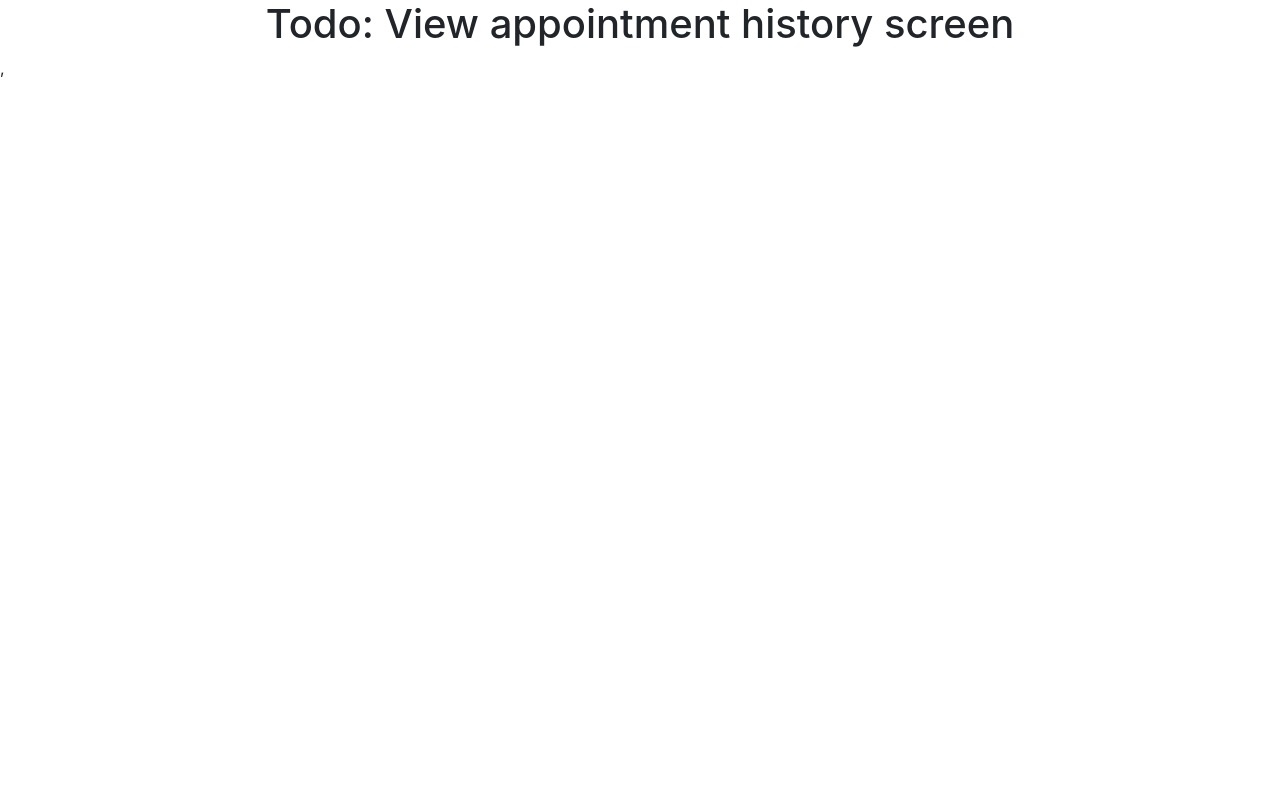
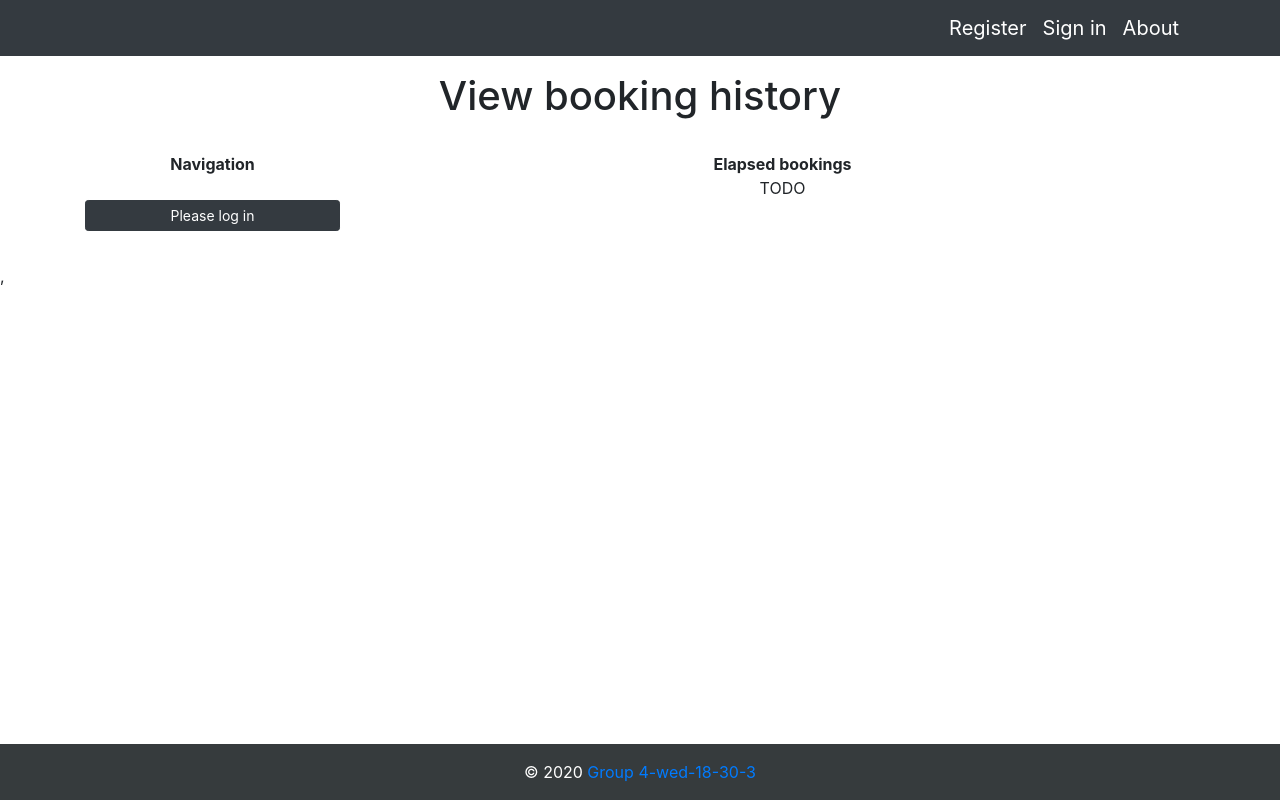
Before and after one commit to RMIT-SEPT/majorproject-4-wed-18-30-3, a React (Create React App) app in the folder FrontEnd/frontend-react/: page /history in a window 1280 px wide. Built offline with nearby package versions, Linux system fonts and the light colour scheme.

Commit message:
add skelton history scrren/pane

```diff
--- /dev/null
+++ b/FrontEnd/frontend-react/src/components/HistoryScreen/HistoryPane.js
@@ -0,0 +1,16 @@
+import React, { Component } from 'react'
+
+class HistoryPane extends Component {
+    render() {
+        return (
+            <div className="history_pane" id="history_pane">
+                <br/>
+                <b>Elapsed bookings</b>
+                <p>TODO</p>
+                <br/><br/>
+            </div>
+        )
+    }
+}
+
+export default HistoryPane;
--- a/FrontEnd/frontend-react/src/components/HistoryScreen/HistoryScreen.js
+++ b/FrontEnd/frontend-react/src/components/HistoryScreen/HistoryScreen.js
@@ -1,11 +1,45 @@
 import React, { Component } from 'react'
 import "bootstrap/dist/css/bootstrap.min.css"
+import NavPane from '../Layout/NavPane'
+import Header from '../Layout/Header'
+import Footer from '../Layout/Footer'
+import HistoryPane from './HistoryPane'
 
 class HistoryScreen extends Component {
     render() {
         return (
-            <div>
-                <h1>Todo: View appointment history screen</h1>
+            <div className="container" id="history_screen_container">
+                <Header id={this.props.id}
+                    userName={this.props.userName}
+                    address={this.props.address}
+                    phone={this.props.phone}
+                    userType={this.props.userType}
+                    token={this.props.token}/>
+                <br/><br/><br/>
+
+                <h1>View booking history</h1>
+
+                <div className="row">
+                    <div className="col-sm-3">
+                        <NavPane
+                            id={this.props.id}
+                            userName={this.props.userName}
+                            address={this.props.address}
+                            phone={this.props.phone}
+                            userType={this.props.userType}
+                            token={this.props.token}/>
+                    </div>
+                    <div className="col-sm-9">
+                        <HistoryPane
+                            id={this.props.id}
+                            userName={this.props.userName}
+                            address={this.props.address}
+                            phone={this.props.phone}
+                            userType={this.props.userType}
+                            token={this.props.token}/>
+                    </div>
+                </div>
+                <Footer/>
             </div>
         )
     }
```
